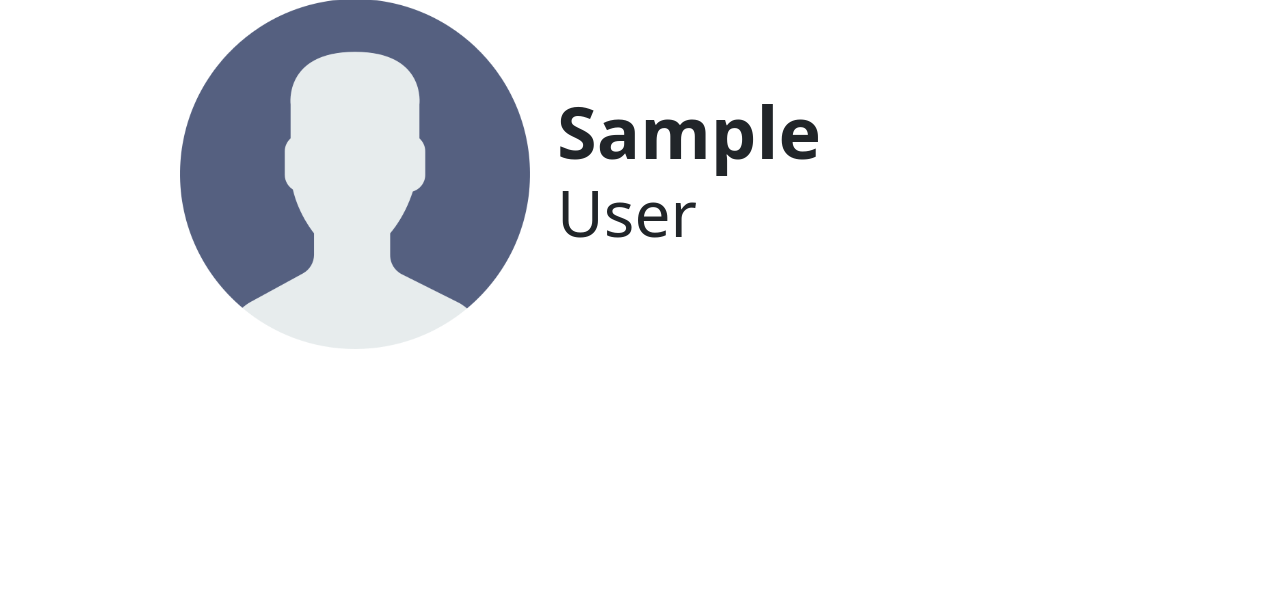
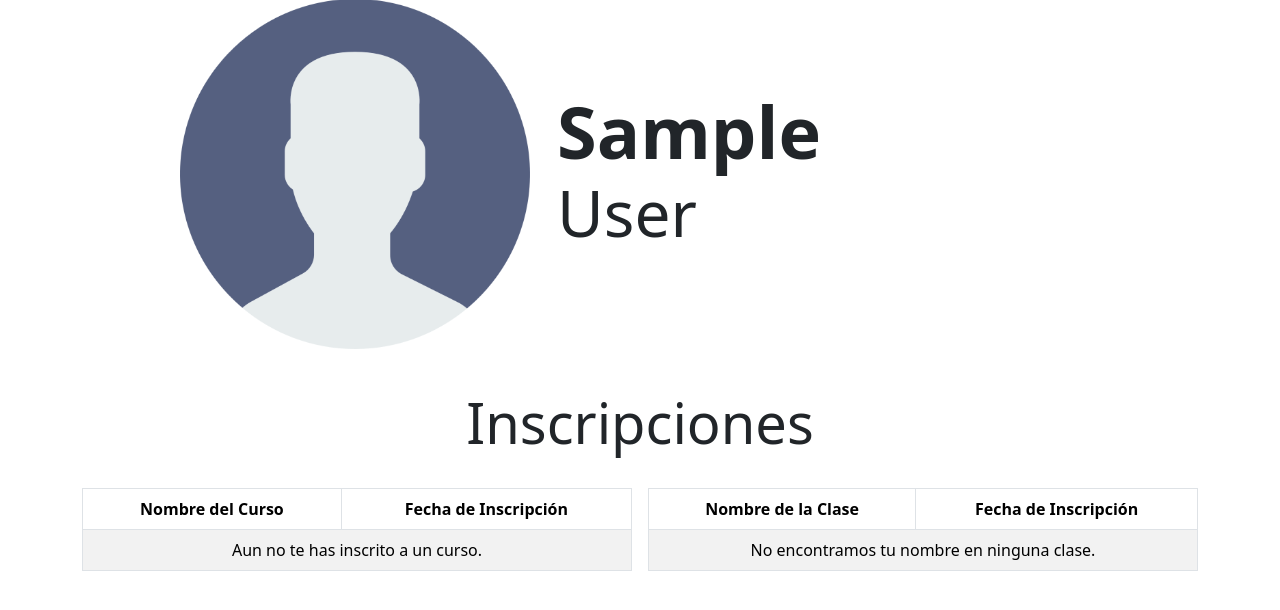
Before and after one commit to mariosuarezDEV/code_lms, a Django app: page /personal/ in a window 1280 px wide. Shown: the part 81-691 px from the top of the page. Run offline with Django 5.2, Linux system fonts and the light colour scheme; the visitor is signed in with stand-in values (Sample User, id 1); data that the repository does not hold is empty; some libraries are stand-ins or nearby versions.

Commit message:
Add student enrollment model and display in profile
Introduces AlumnosInscritosModel to track course enrollments, including admin integration and migration. Updates the user profile page to display enrolled courses and enrollment dates. Also adds a new button on the landing page for class enrollment and removes unused code from landing/views.py.

```diff
--- a/landing/templates/landing.html
+++ b/landing/templates/landing.html
@@ -10,6 +10,9 @@
         <div class="d-flex justify-content-center gap-3">
             <a href="#" class="btn btn-dark px-4">
                 <i class="fa-solid fa-folder-tree me-2"></i> Explorar cursos
+            </a>
+            <a href="#" class="btn btn-dark px-4">
+                <i class="fa-solid fa-file-import"></i> Inscribirme a una clase
             </a>
             <a href="#" class="btn btn-outline-dark px-4">
                 <i class="fa-solid fa-coins me-2"></i> Ver precios
--- a/landing/views.py
+++ b/landing/views.py
@@ -14,9 +14,3 @@ class LandingPageView(TemplateView):
 
 class PresalePageView(TemplateView):
     template_name = "lanzamiento.html"
-
-    # Si el usuario está autenticado, redirigir a la página de cursos
-    def dispatch(self, request, *args, **kwargs):
-        if request.user.is_authenticated:
-            return redirect('landing')
-        return super().dispatch(request, *args, **kwargs)
--- a/personal/models.py
+++ b/personal/models.py
@@ -12,3 +12,7 @@ class CustomUser(AbstractUser):
 
     def __str__(self):
         return f'{self.first_name} {self.last_name}'
+
+
+class HistorialPagos(models.Model):
+    pass
--- a/personal/templates/perfil.html
+++ b/personal/templates/perfil.html
@@ -23,7 +23,53 @@
         <h2 class="fw-bold display-2 mb-0">{{ user.first_name }}</h2>
         <h2 class="fw-light display-3 mt-0">{{ user.last_name }}</h2>
     </div>
+  </div>
+  <div class="row my-4 g-3">
+    <h3 class="text-center col-12 my-3 display-4">Inscripciones</h3>
+    <div class="col-md-6 col-12">
+      <table class="table table-striped table-bordered text-center">
+        <thead>
+          <tr>
+            <th>Nombre del Curso</th>
+            <th>Fecha de Inscripción</th>
+          </tr>
+        </thead>
+        <tbody>
+          {% for curso in cursos %}
+            <tr>
+              <td><a href="{% url 'cursos:detalle_curso' curso.curso.id %}">{{ curso.curso.nombre }}</a></td>
+              <td>{{ curso.fecha_inscripcion|date:"d M Y" }}</td>
+            </tr>
+          {% empty %}
+            <tr>
+              <td colspan="2" class="text-center">Aun no te has inscrito a un curso.</td>
+            </tr>
+          {% endfor %}
+        </tbody>
+      </table>
+    </div>
 
+    <div class="col-md-6 col-12">
+      <table class="table table-striped table-bordered text-center">
+        <thead>
+          <tr>
+            <th>Nombre de la Clase</th>
+            <th>Fecha de Inscripción</th>
+          </tr>
+        </thead>
+        <tbody>
+          {% for curso in cursos %}
+            <tr>
+              <td><a href="{% url 'cursos:detalle_curso' curso.curso.id %}">{{ curso.curso.nombre }}</a></td>
+              <td>{{ curso.fecha_inscripcion|date:"d M Y" }}</td>
+            </tr>
+          {% empty %}
+            <tr>
+              <td colspan="2" class="text-center">No encontramos tu nombre en ninguna clase.</td>
+            </tr>
+          {% endfor %}
+        </tbody>
+      </table>
+    </div>
   </div>
-
 {% endblock contenido %}
--- a/personal/views.py
+++ b/personal/views.py
@@ -1,8 +1,17 @@
 from django.shortcuts import render
 from django.views.generic import TemplateView
 from django.contrib.auth.mixins import LoginRequiredMixin, PermissionRequiredMixin
+
+# Modelos para nuestro perfil
+from cursos.models import AlumnosInscritosModel
 # Create your views here.
 
 
 class ProfileView(LoginRequiredMixin, TemplateView):
     template_name = "perfil.html"
+
+    def get_context_data(self, **kwargs):
+        context = super().get_context_data(**kwargs)
+        context['cursos'] = AlumnosInscritosModel.objects.filter(
+            alumno=self.request.user)
+        return context
```
Also changed, not shown: cursos/admin.py (+57 -1 lines), cursos/models.py (+20 -0 lines), cursos/migrations/0002_alumnosinscritosmodel.py (added), media/perfil/92003651.jpg (added).
